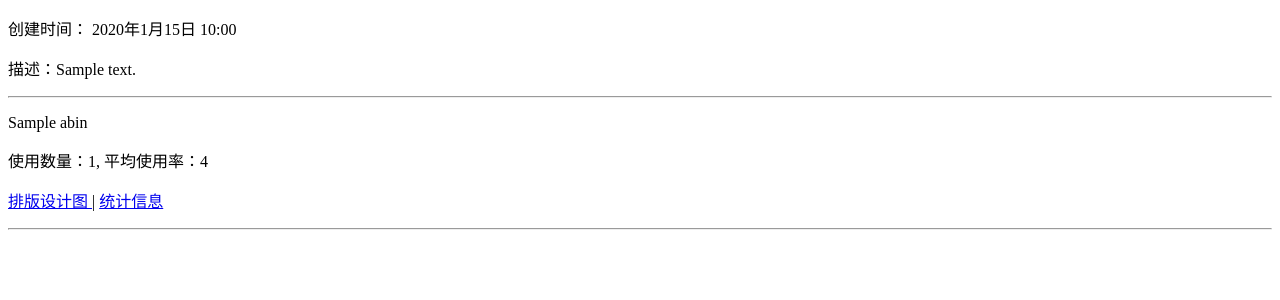
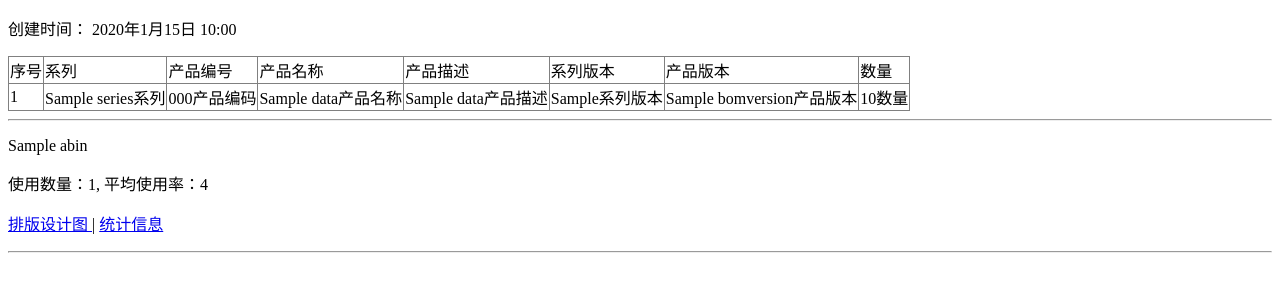
Before and after one commit to liangxuCHEN/linshi_package_sys, a Django app: template myApi/templates/project_detail.html in a window 1280 px wide. Shown: the top 300 px of the page. Run offline with Django 3.2, Linux system fonts and the light colour scheme; the template is opened without the code that fills it: most values are stand-ins (such as "Sample title", 1, 10 or a date in 2020).

Commit message:
json table

```diff
--- a/myApi/my_rectpack_lib/package_function.py
+++ b/myApi/my_rectpack_lib/package_function.py
@@ -359,8 +359,8 @@ def main_process(input_data, pathname):
             'same_bin_list': str(same_bin_list)[1:-1],
             'sheet_num_shape': str([len(s) for s in best_solution])[1:-1],
             'rates': str(rate_list)[1:-1],
-            'sheet': u'%s 选用算法<%d>' % (values['name'], best_packer),
-            'name': values['name'],
+            'sheet': values['name'],
+            'name': bin_type + ' ' + values['name'],
             'bin_type': bin_type,
             'pic_url': pathname + bin_type+'.png',
             'empty_sections': detail_empty_sections(empty_positions),
--- a/myApi/templates/cut_detail_desc.html
+++ b/myApi/templates/cut_detail_desc.html
@@ -16,7 +16,7 @@
                 <td>总数</td>
             </tr>
             <tr>
-                <td>编号</td><td>宽度</td><td>长度 \ 数量：</td>
+                <td>编号</td><td>长度</td><td>宽度 \ 数量：</td>
                 {% for value in bin_num %}
                 <td> {{value}}</td>
                 {% endfor %}
--- a/myApi/templates/project_detail.html
+++ b/myApi/templates/project_detail.html
@@ -5,7 +5,37 @@
     <p>{{error}}</p>
 {% else %}
     <p>创建时间： {{created| date:"Y年n月d日 H:i" }} </p>
-    <p>描述：{{comment}} </p>
+    {% if comment_text %}
+        <p>描述：{{comment}} </p>
+    {% endif %}
+    {% if comment_json %}
+        <table border="1" style="border-spacing: 1px;border-collapse: collapse;">
+            <thead><tr>
+                <td>序号</td>
+                <td>系列</td>
+                <td>产品编号</td>
+                <td>产品名称</td>
+                <td>产品描述</td>
+                <td>系列版本</td>
+                <td>产品版本</td>
+                <td>数量</td>
+            </tr></thead>
+            <tbody>
+            {% for data in comment_json %}
+                <tr>
+                    <td>{{forloop.counter}}</td>
+                    <td>{{data.Series}}系列</td>
+                    <td>{{data.SkuCode}}产品编码</td>
+                    <td>{{data.ItemName}}产品名称</td>
+                    <td>{{data.SkuName}}产品描述</td>
+                    <td>{{data.SeriesVersion}}系列版本</td>
+                    <td>{{data.BOMVersion}}产品版本</td>
+                    <td>{{data.Amount}}数量</td>
+                </tr>
+            {% endfor %}
+            </tbody>
+        </table>
+    {% endif %}
     <hr>
     {%for abin in bin_list %}
         <p>{{abin.sheet_name}}</p>
```
Also changed, not shown: myApi/views.py (+10 -1 lines).
